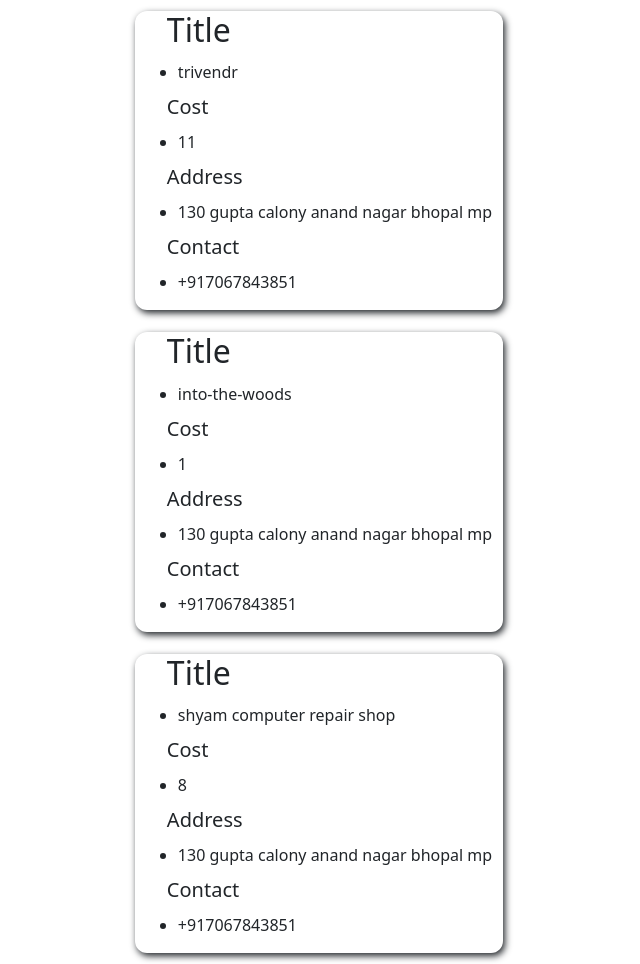
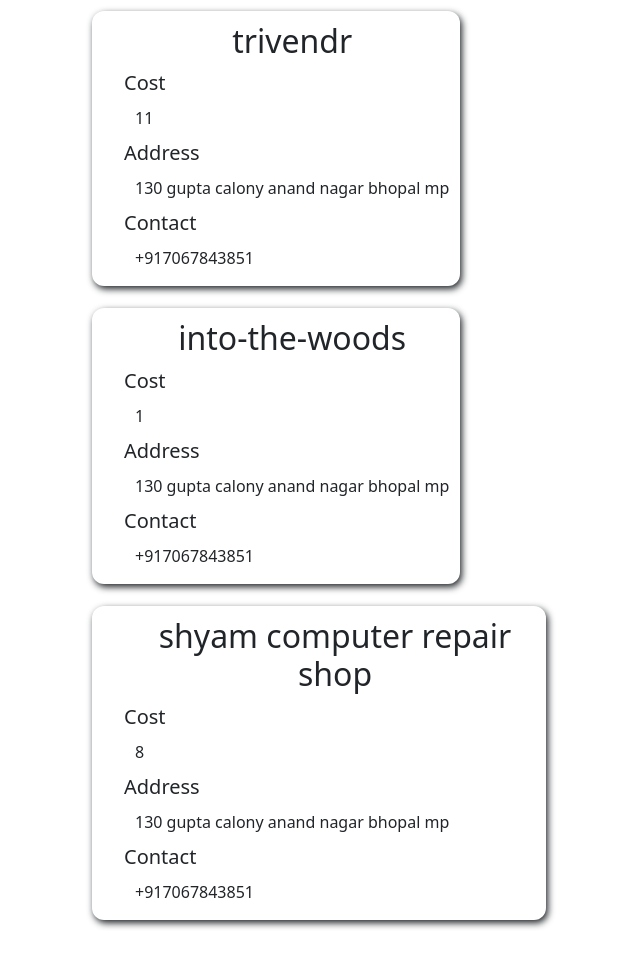
Before and after one commit to trakagreat/kamingo, a Django app: page / in a window 1280 px wide. Shown: the part 56-1020 px from the top of the page, without its empty margins (321-961 px from the left). After the commit the page ends 985 px from the top, so only its background shows below. Run offline with Django 4.2, Linux system fonts and the light colour scheme; data comes from the database, SQL or seed files in the repository.

Commit message:
refining

```diff
--- a/serviceapp/static/serviceapp/include/service_card.css
+++ b/serviceapp/static/serviceapp/include/service_card.css
@@ -9,10 +9,12 @@
     border-radius: 12px;
     box-shadow: 2px 3px 7px;
     margin: 11px;
+
     /* width: 25%; */
 }
 .database ul li{
 margin: 11px;
+list-style-type: none;
 }
 .data{
     display: flex;
--- a/serviceapp/templates/serviceapp/front_page.html
+++ b/serviceapp/templates/serviceapp/front_page.html
@@ -10,7 +10,7 @@
 
 {% block body %}
 
-<div class="container">
+<div class="container" style="width: 500px;">
     <div class="row" id="rr">
         {% for service in services %}
         <div class="col-md-12 frontkaul" >
--- a/serviceapp/templates/serviceapp/includes/service_card.html
+++ b/serviceapp/templates/serviceapp/includes/service_card.html
@@ -1,7 +1,9 @@
 <div class="database">
     <ul>
-        <h2>Title</h2>
-        <li>{{ service.title }}</li>
+
+        <li>
+            <h2 style="text-align: center;">{{ service.title }}</h2>
+        </li>
         <h5>Cost</h5>
         <li>{{ service.cost }}</li>
         <h5>Address</h5>
```
